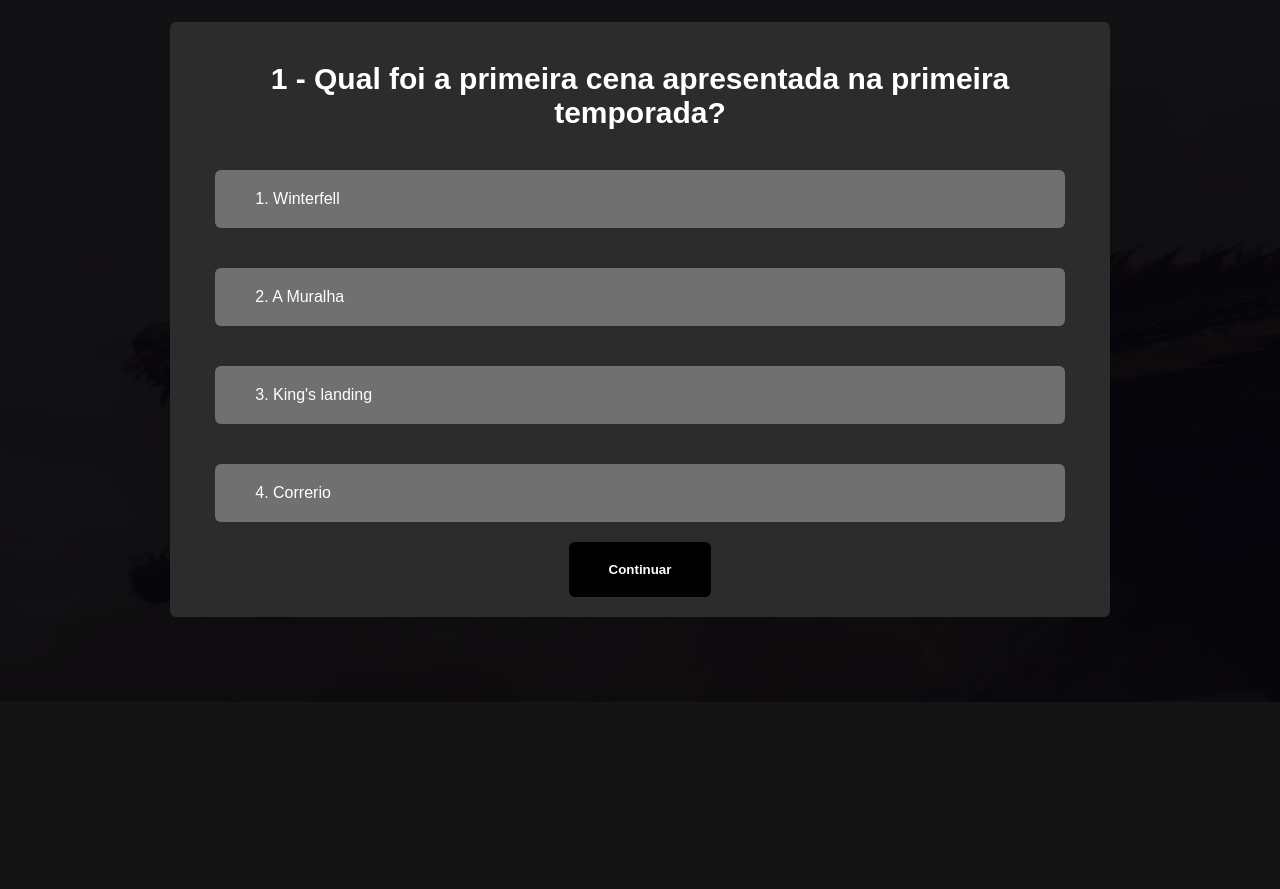
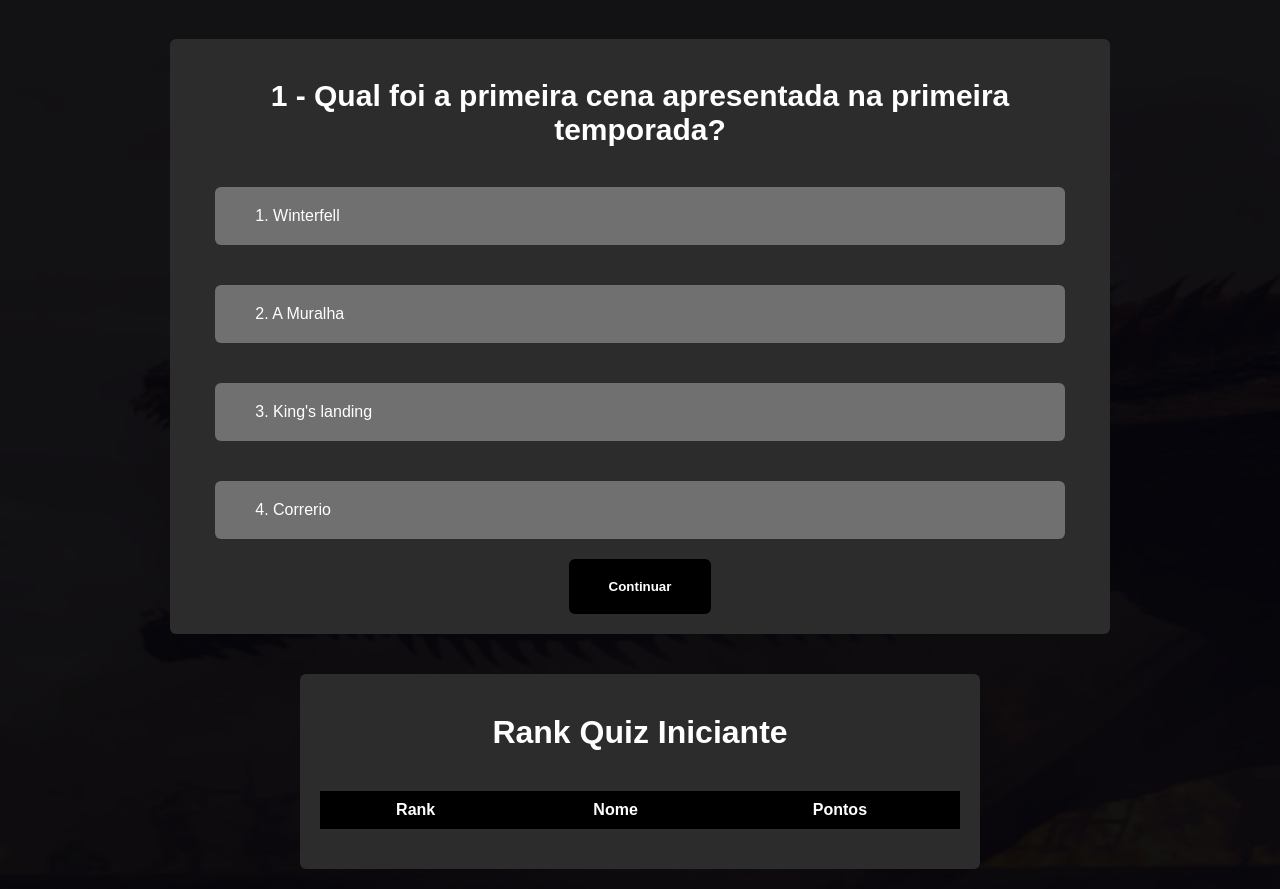
Before and after one commit to Fernandeess/ProjetoIndividual, a website: page site/public/user/quiz1.html in a window 1280 px wide. Shown: the part 98-987 px from the top of the page. Before the commit the page ends 800 px from the top, so only its background shows below. Drawn offline with Linux system fonts and the light colour scheme; no server answers.

Commit message:
ajustei  o posicionamento de alguns paineis

```diff
--- a/site/public/css/quiz.css
+++ b/site/public/css/quiz.css
@@ -17,7 +17,6 @@ header{
 }
 main{
     width: 100%;
-    height: 75vh;
     display: flex;
     justify-content: center;
     align-items: center;
@@ -27,6 +26,7 @@ main .container{
     width: 90%;
     display: flex;
     justify-content: center;
+    flex-wrap: wrap;
     align-items: center;
 
 }
@@ -42,8 +42,10 @@ main .container{
     flex-direction: column;
     align-items: center;
     border-radius: 6px;
-    height: fit-content;
-    max-height: 600px;
+    min-height: fit-content;
+    max-height: fit-content;
+
+
 
 }
 .panelRank h1{
--- a/site/public/user/quiz1.html
+++ b/site/public/user/quiz1.html
@@ -104,7 +104,7 @@
                                 </label>
                             </label>
                             <label class="containerOption">
-                                <input class="optionsQuestion3" type="radio" value="100" name="question" id="label3P3" />
+                                <input class="optionsQuestion3" type="radio" value="0" name="question" id="label3P3" />
                                 <label for="label3P3">
                                     <p>
                                         3. Jorah Mormont
@@ -112,7 +112,7 @@
                                 </label>
                             </label>
                             <label class="containerOption">
-                                <input class="optionsQuestion3" type="radio" value="0" name="question" id="label4P3" />
+                                <input class="optionsQuestion3" type="radio" value="100" name="question" id="label4P3" />
                                 <label for="label4P3">
                                     <p>4. Illyrio Mopatis</p>
                                 </label>
@@ -238,7 +238,7 @@
 
                 </div>
             </div>
-            <div class="panelRank" style="display: none;" >
+            <div class="panelRank" style="display: flex;" >
                 <h1>Rank Quiz Iniciante</h1>
                 <table id="tableRank">
 
```
